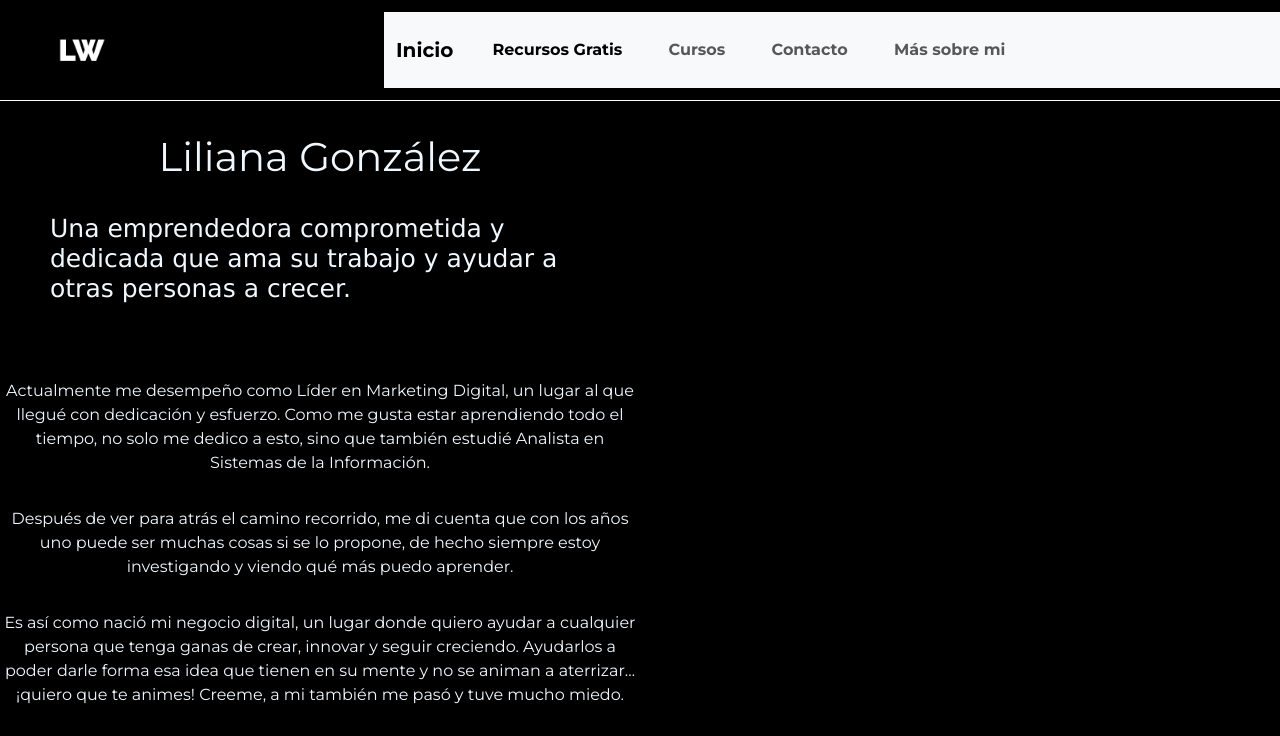
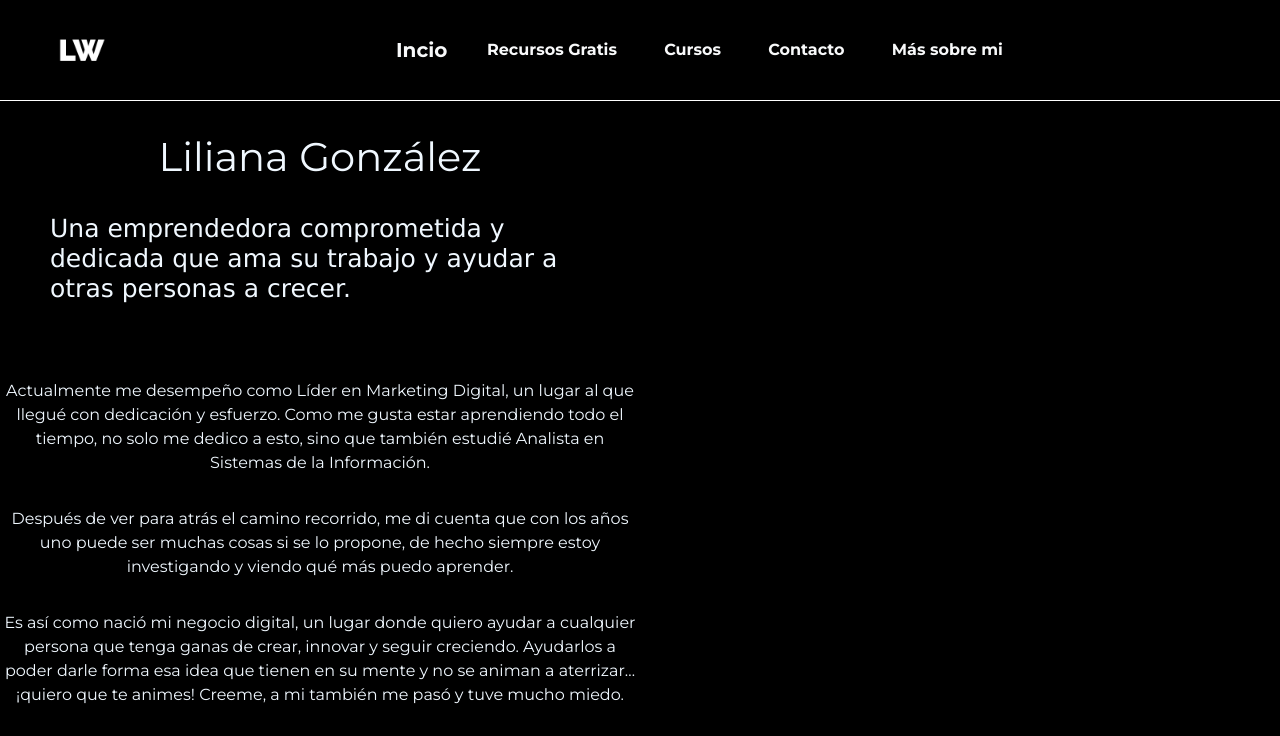
Before and after one commit to liligonz16/Proyecto-coder, a website: page pages/sobre-mi.html in a window 1280 px wide. Shown: the top 736 px of the page. Drawn offline with nearby package versions, Linux system fonts and the light colour scheme.

Commit message:
agregue la nav a todas las paginas con bootstrap

```diff
--- a/pages/sobre-mi.html
+++ b/pages/sobre-mi.html
@@ -28,35 +28,39 @@
     integrity="sha384-w76AqPfDkMBDXo30jS1Sgez6pr3x5MlQ1ZAGC+nuZB+EYdgRZgiwxhTBTkF7CXvN"
     crossorigin="anonymous"></script>
   <!--esto es un menu con bootstrap-->
+
+
+
+
   <header class="contenedorHeader">
     <a class="itemNav1" href="#"> <img class=logo1 src="../imagenes/LOGO EN BLANCO.png" alt="logo"></a>
-    <nav class="navbar navbar-expand-lg bg-light">
+    <nav class="navbar navbar-expand-lg bg-black">
       <div class="container-fluid">
-        <a class="navbar-brand" href="../index.html">Inicio</a>
+        <a class="navbar-brand link-light" href="../index.html">Incio</a>
         <button class="navbar-toggler" type="button" data-bs-toggle="collapse" data-bs-target="#navbarNav"
           aria-controls="navbarNav" aria-expanded="false" aria-label="Toggle navigation">
           <span class="navbar-toggler-icon"></span>
         </button>
         <div class="collapse navbar-collapse" id="navbarNav">
-          <ul class="navbar-nav">
+          <ul class="navbar-nav ">
             <li class="nav-item">
-              <a class="nav-link active" aria-current="page" href="../pages/Recursos-gratis.html"> Recursos Gratis</a>
+              <a class="nav-link active link-light" aria-current="page" href="../pages/Recursos-gratis.html">Recursos Gratis</a>
             </li>
             <li class="nav-item">
-              <a class="nav-link" href="../pages/cursos.html">Cursos</a>
+              <a class="nav-link link-light" href="../pages/cursos.html">Cursos</a>
             </li>
             <li class="nav-item">
-              <a class="nav-link" href="../pages/contacto.html">Contacto</a>
+              <a class="nav-link link-light" href="../pages/contacto.html">Contacto</a>
             </li>
             <li class="nav-item">
-              <a class="nav-link " href="../pages/sobre-mi.html">Más sobre mi</a>
+              <a class="nav-link link-light " href="../pages/sobre-mi.html">Más sobre mi</a>
             </li>
           </ul>
         </div>
       </div>
     </nav>
   </header>
-  <!--aca termina la nav-->
+    <!--aca termina la nav-->
 
   <main>
 
@@ -155,57 +159,3 @@
 </body>
 
 </html>
-
-
-
-<!--<table>
-        encabezado de la tabla
-        <thead>
-         <tr>
-         <th>valor1</th>
-         <th>valor 2</th>
-        </tr>
-     </thead>
-cuerpo de la tabla
-     <tbody>
-  <tr>
-     <td>150</td>
-     <td>200</td>
-  </tr>
-
-  <tr>
-     <td>254</td>
-     <td>400</td>
-  </tr>
- </tbody>
- </table>
-
-
-  <a href="./contacto.html">Contacto</a>
-  <a href="../index.html">Home</a>
-
-
-   lista ordenada
-   <ol>
-        <li>
-           Comprar
-
-         <ul>
-             <li>tomate</li>
-             <li>lechuga</li>
-             <li>papa</li>
-         </ul>
-     </li>
-        <li>Cocinar</li>
-        <li>Comer</li>
-
-   </ol>
-
-  lista desordenada
-    <ul>
-       <li>hola</li>
-       <li>como</li>
-       <li>estas</li>
-    </ul>
-
--->
```
Also changed, not shown: pages/Recursos-gratis.html (+7 -8 lines), pages/contacto.html (+9 -9 lines), pages/cursos.html (+7 -7 lines).
